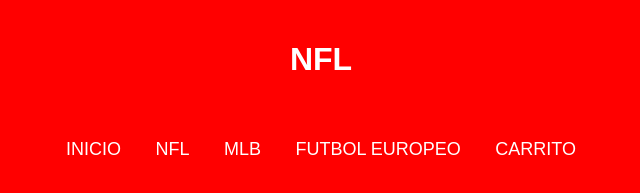
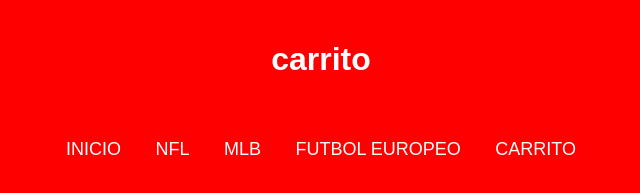
Before and after one commit to javier575/jerseys-carrito, a plain HTML site: page index.html in a window 1280 px wide. Shown: the top 193 px of the page, 319-959 px from the left. Drawn offline with Linux system fonts and the light colour scheme.

Commit message:
Update index.html

```diff
--- a/index.html
+++ b/index.html
@@ -8,7 +8,7 @@
 </head>
 <body>
     <header>
-        <h1>NFL</h1>
+        <h1> carrito </h1>
         <marquee>!Aqui encontraras las camisetas de tus deportes favoritos y equipos favoritos¡ 🚀</marquee>
         <nav>
             <ul>
```
